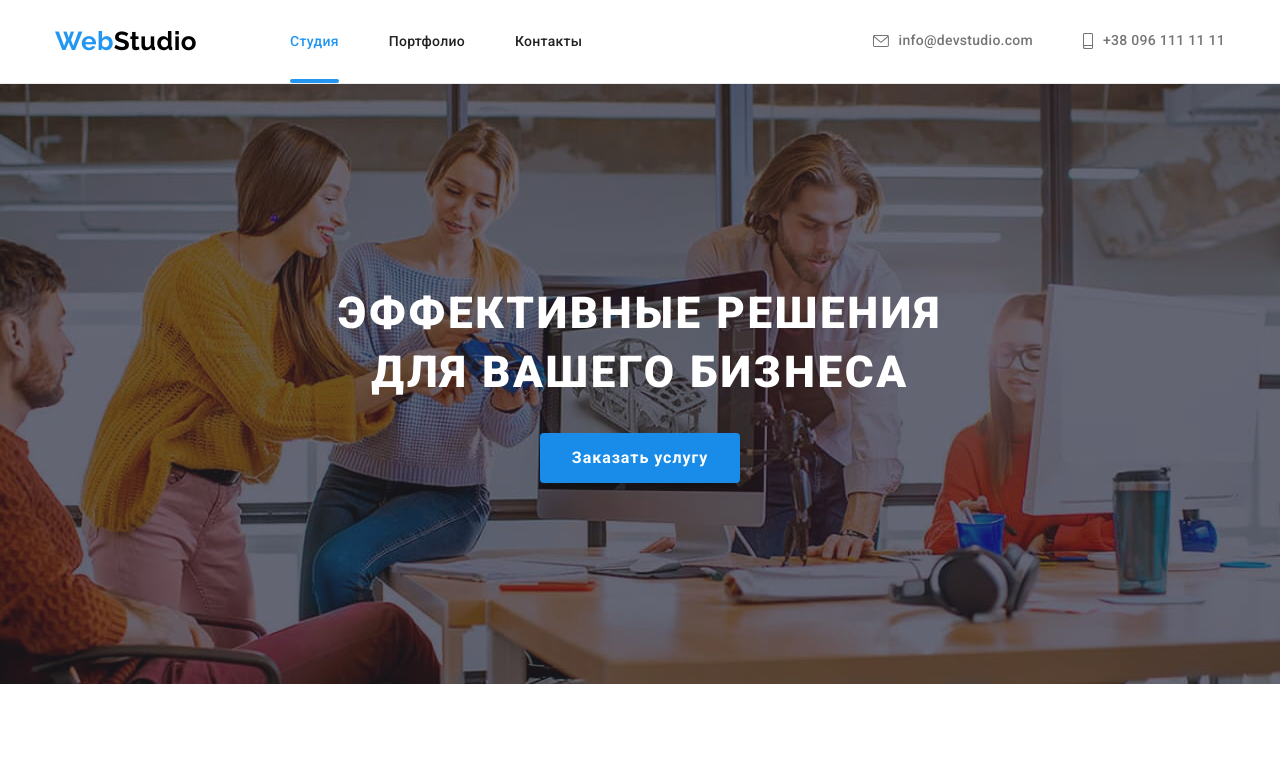
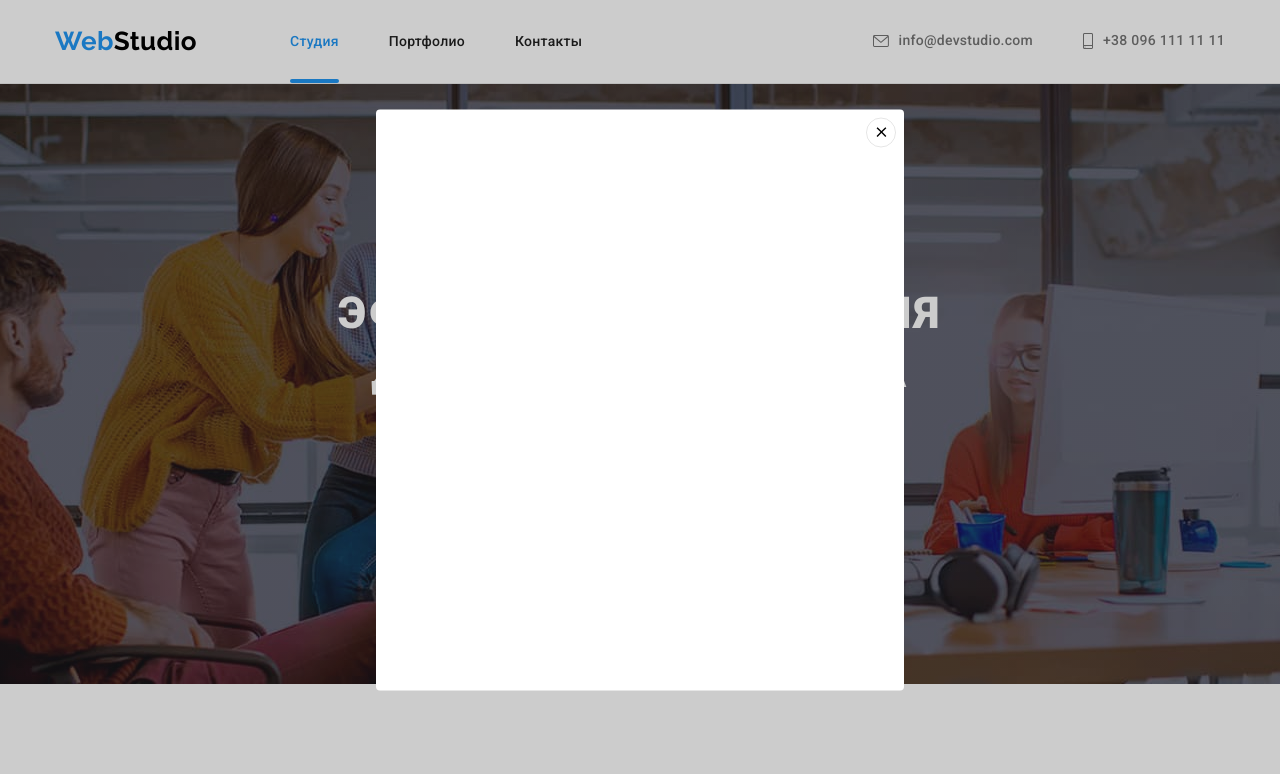
Before and after one commit to Viktor-Kostiuchenko/goit-markup-hw-05, a plain HTML site: page index.html in a window 1280 px wide. Both pictures are taken after a click on the button "Заказать услугу". Shown: the top 774 px of the page. Drawn offline with nearby package versions, Linux system fonts and the light colour scheme.

Commit message:
Add js code

```diff
--- a/index.html
+++ b/index.html
@@ -13,13 +13,14 @@
 </head>
 
 <body>
+
     <!--! Шапка сайта-->
     <header class="header">
             <div class="container">
                 <nav class="navigation">
                     <a class="logo-primary link" href="./index.html" lang="en" > <span class="logo-accent">Web</span>Studio</a>
                     <ul class="site-nav list">
-                        <li class="navigation-item"><a class="link current" href="./index.html" >Студия</a></li>
+                        <li class="navigation-item"><a class="link current transition" href="./index.html" >Студия</a></li>
                         <li class="navigation-item"><a class="link" href="./portfolio.html" >Портфолио</a></li>
                         <li class="navigation-item"><a class="link" href="" >Контакты</a></li>
                     </ul>
@@ -52,11 +53,11 @@
         <section class="hero overlay">
             <div class="container">
                 <h1 class="hero-title">Эффективные решения для вашего бизнеса</h1>
-                <button class="button" type="button" data-modal-open>Заказать услугу</button>
+                <button class="button" type="button" data-open-modal>Заказать услугу</button>
                 <div class="backdrop is-hidden" data-backdrop>
                     <div class="modal">
 
-                                        <button class="close" data-modal-close>
+                        <button class="close" data-close-modal>
                             <svg class="icon-close" width="18" height="18">
                                 <use href="./images/icons/sprite.svg#close"></use>
                             </svg>
@@ -402,6 +403,8 @@
     </footer>
 
     <script src="./js/modal.js"></script>
+
+
     <script src="./js/header.js"></script>
 
 </body>
--- a/js/modal.js
+++ b/js/modal.js
@@ -1,36 +1,48 @@
+// *вот этот скрипт работает (взял его из вебинара Репеты)
 (() => {
-  const refs = {
-    openModalBtn: document.querySelector('[data-modal-open]'),
-    closeModalBtn: document.querySelector('[data-modal-close]'),
-    modal: document.querySelector('[data-modal]'),
-  };
+      const refs = {
+         openModalBtn: document.querySelector("[data-open-modal]"),
+         closeModalBtn: document.querySelector("[data-close-modal]"),
+         backdrop: document.querySelector("[data-backdrop]"),
+   };
 
-  refs.openModalBtn.addEventListener('click', toggleModal);
-  refs.closeModalBtn.addEventListener('click', toggleModal);
+   refs.openModalBtn.addEventListener("click", toggleModal);
+   refs.closeModalBtn.addEventListener("click", toggleModal);
 
-  function toggleModal() {
-    refs.modal.classList.toggle('is-hidden');
+   refs.backdrop.addEventListener("click", logBackdropClick);
+
+   function toggleModal() {
+      refs.backdrop.classList.toggle("is-hidden");
    }
+
+   function logBackdropClick() {
+      console.log("Это клик в бекдроп");
+}
 
 })();
 
+
+// ! а вот этот скрипт, что нам дали в описании к дз№5 - не работает даже если поменять атрибуты в html
+// ! с data-open-modal на data-modal-open
+// ! и
+// ! data-close-modal на data-modal-open
+// ? может ли это быть из-за того, что в первом скрипте используется строчка
+// ? backdrop: document.querySelector("[data-backdrop]")
+// ? а во втором
+// ? modal: document.querySelector('[data-modal]'),
+
 // (() => {
-//          const refs = {
-//         openModalBtn: document.querySelector("[data-open-modal]"),
-//         closeModalBtn: document.querySelector("[data-close-modal]"),
-//         backdrop: document.querySelector("[data-backdrop]"),
-//       };
+//   const refs = {
+//     openModalBtn: document.querySelector('[data-modal-open]'),
+//     closeModalBtn: document.querySelector('[data-modal-open]'),
+//     modal: document.querySelector('[data-modal]'),
+//   };
 
-//       refs.openModalBtn.addEventListener("click", toggleModal);
-//       refs.closeModalBtn.addEventListener("click", toggleModal);
+//   refs.openModalBtn.addEventListener('click', toggleModal);
+//   refs.closeModalBtn.addEventListener('click', toggleModal);
 
-//       refs.backdrop.addEventListener("click", logBackdropClick);
+//   function toggleModal() {
+//     refs.modal.classList.toggle('is-hidden');
+//    }
 
-//       function toggleModal() {
-//         refs.backdrop.classList.toggle("is-hidden");
-//       }
-
-//       function logBackdropClick() {
-//         console.log("Это клик в бекдроп");
-// }
-//       })();
+// })();
```
Lines whose indentation alone changed are shown as unchanged.
